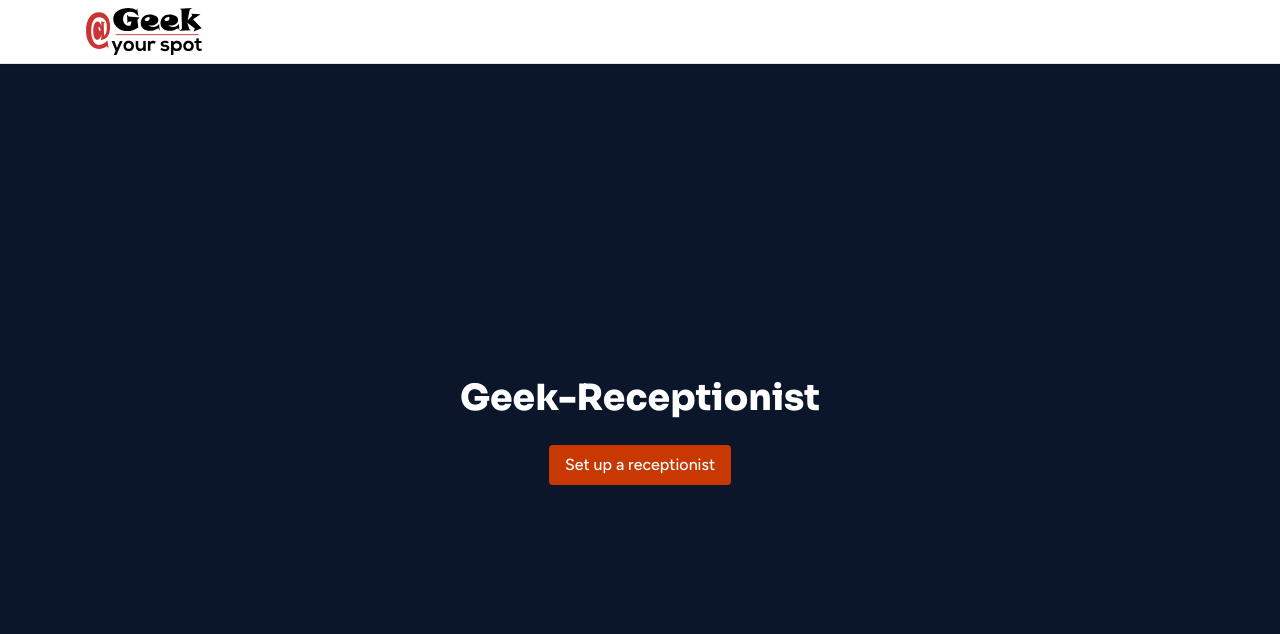
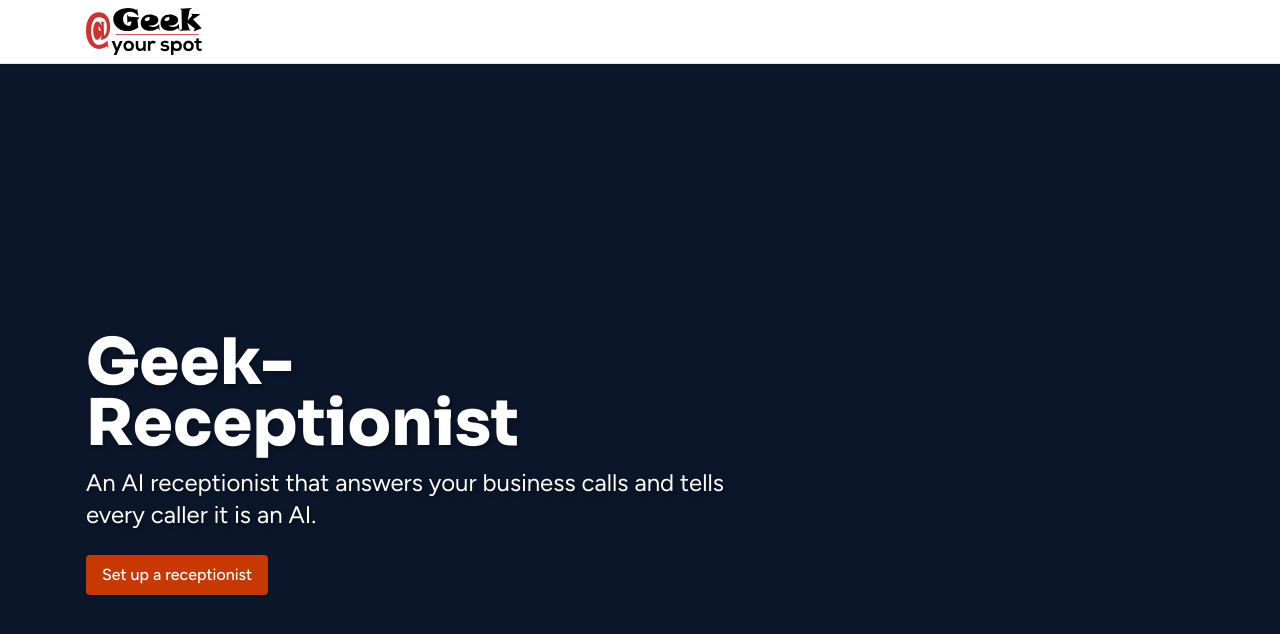
Before and after one commit to jmartinemployment/Geek-Receptionist, a Next.js app: page / in a window 1280 px wide. Shown: the top 634 px of the page. Built offline with nearby package versions, Linux system fonts and the light colour scheme; no server answers.

Commit message:
Home page opens with a shared hero copied from geekatyourspot.com; heading defaults moved to the base layer so a heading's own sizes win

```diff
--- a/src/app/globals.css
+++ b/src/app/globals.css
@@ -23,11 +23,17 @@ body {
   @apply bg-wash text-ink font-sans antialiased;
 }
 
-h1, h2, h3 {
-  @apply font-display;
-  line-height: 1.05;
-  text-wrap: balance;
+/* In the base layer, so a heading's own utilities (leading-[0.95], text sizes) win over these defaults. */
+@layer base {
+  h1, h2, h3 {
+    @apply font-display;
+    line-height: 1.05;
+    text-wrap: balance;
+  }
 }
+
+/* The site's text shadow on white text over a dark ground. */
+.shadow-text { text-shadow: 2px 2px 4px rgba(0, 0, 0, 0.375); }
 
 @media (prefers-reduced-motion: reduce) {
   *, *::before, *::after { animation-duration: 0.01ms !important; transition-duration: 0.01ms !important; }
--- a/src/app/page.tsx
+++ b/src/app/page.tsx
@@ -1,19 +1,15 @@
-import Link from "next/link";
 import { redirect } from "next/navigation";
+import HeroSection from "@/components/shared/shared-hero-section";
 import { getAccessToken } from "@/lib/auth/session";
-import { ui } from "@/lib/ui";
 
 export default async function Home() {
   if (await getAccessToken()) redirect("/dashboard");
 
   return (
-    <main className={ui.center}>
-      <h1 className={ui.h1}>Geek-Receptionist</h1>
-      <div className="flex flex-wrap justify-center gap-3">
-        <Link className={ui.button} href="/signup">
-          Set up a receptionist
-        </Link>
-      </div>
-    </main>
+    <HeroSection
+      title="Geek-Receptionist"
+      summary="An AI receptionist that answers your business calls and tells every caller it is an AI."
+      action={{ href: "/signup", label: "Set up a receptionist" }}
+    />
   );
 }
--- /dev/null
+++ b/src/components/shared/shared-hero-section.tsx
@@ -0,0 +1,59 @@
+import Image from "next/image";
+import Link from "next/link";
+import { ui } from "@/lib/ui";
+
+type HeroSectionProps = {
+  title: string;
+  summary: string;
+  /** The page's one button: its label and where it goes. */
+  action: { href: string; label: string };
+  /** Optional, as on geekatyourspot.com: with an image the five columns beside the text show it, without one they stay empty. */
+  image?: string;
+  imgAlt?: string;
+};
+
+/**
+ * The one hero every page of this site opens with, the same as geekatyourspot.com's src/components/shared/shared-hero-section.tsx: a navy
+ * screen with the H1, a one-sentence summary and the orange button. Like that site it is written twice on purpose, a phone block and a
+ * desktop block, where the desktop text takes seven of twelve columns.
+ */
+export default function HeroSection({ title, summary, action, image, imgAlt }: HeroSectionProps) {
+  return (
+    <>
+      <section className="min-h-screen bg-[#0B162A] lg:hidden">
+        <div className="container min-h-screen">
+          <div className="grid min-h-screen grid-cols-1 place-items-center">
+            <div className="col-span-full">
+              <h1 className="font-black font-(--font-sora) text-[9vw] leading-[0.95] text-white shadow-text sm:text-6xl md:text-7xl">{title}</h1>
+              <p className="pt-3 text-xl text-white shadow-text">{summary}</p>
+              <div className="pt-6">
+                <Link href={action.href} className={ui.button}>
+                  {action.label}
+                </Link>
+              </div>
+            </div>
+          </div>
+        </div>
+      </section>
+
+      <section className="hidden min-h-screen bg-[#0B162A] lg:block">
+        <div className="container min-h-screen">
+          <div className="grid min-h-screen grid-cols-12 place-items-center gap-x-4">
+            <div className="col-span-7">
+              <h1 className="font-black font-(--font-sora) leading-[0.95] text-white shadow-text lg:text-[4.0rem]">{title}</h1>
+              <p className="pt-3 text-2xl text-white shadow-text">{summary}</p>
+              <div className="pt-6">
+                <Link href={action.href} className={ui.button}>
+                  {action.label}
+                </Link>
+              </div>
+            </div>
+            <div className="col-span-5 flex min-h-screen flex-col items-center justify-center">
+              {image ? <Image width={460} height={460} src={image} alt={imgAlt ?? ""} loading="eager" /> : null}
+            </div>
+          </div>
+        </div>
+      </section>
+    </>
+  );
+}
```
